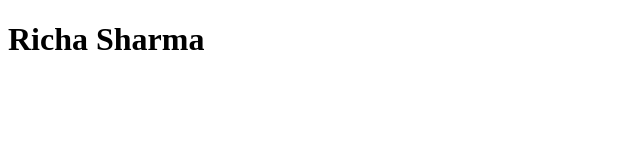
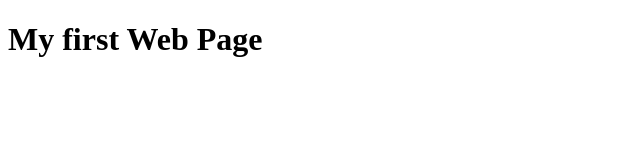
Before and after one commit to rsharma0406/richa-web, a plain HTML site: page site/index.html in a window 1280 px wide. Shown: the whole page, without its empty margins (0-640 px from the left). Drawn offline with Linux system fonts and the light colour scheme.

Commit message:
name to web page

```diff
--- a/site/index.html
+++ b/site/index.html
@@ -7,7 +7,7 @@
     <title>Document</title>
 </head>
 <body>
-    <h1>Richa Sharma
+    <h1>My first Web Page
 
     </h1>
 </body>
```
